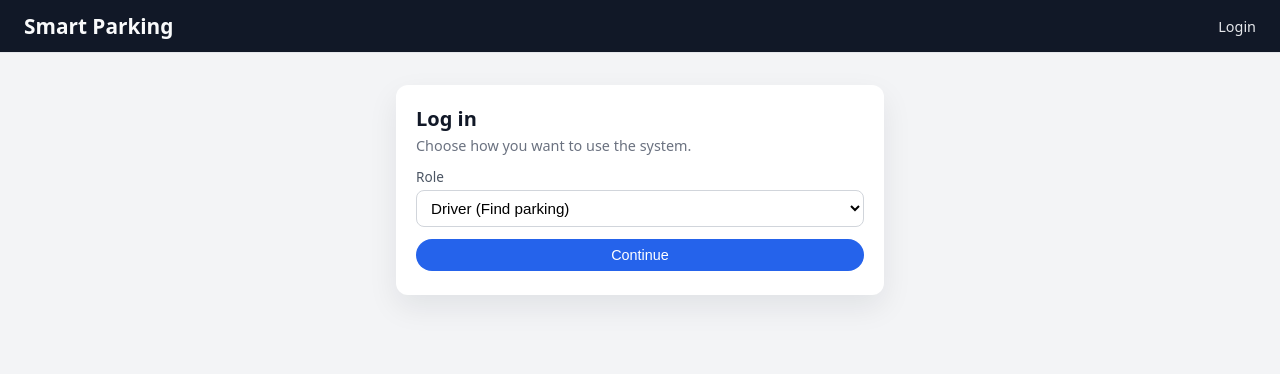
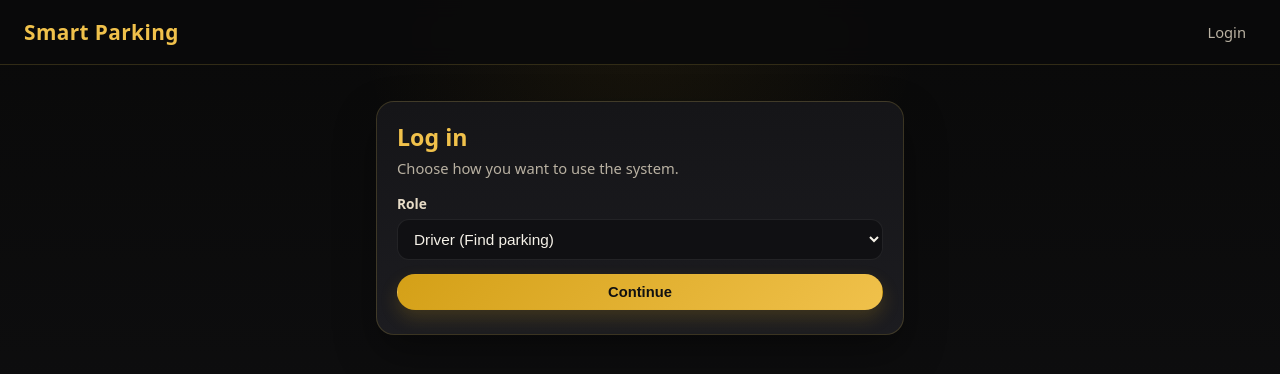
Before and after one commit to AryanManda/EZPARK, a React app in the folder frontend/: page /login in a window 1280 px wide. Shown: the top 374 px of the page. Built offline with nearby package versions, Linux system fonts and the light colour scheme; the HTML template or start-up script is replaced by a standard one.

Commit message:
updated ui, fixed logic for add car

```diff
--- a/frontend/src/App.css
+++ b/frontend/src/App.css
@@ -1,38 +1,75 @@
 /* src/App.css */
 
-/* ---------- Global reset ---------- */
 *,
 *::before,
 *::after {
   box-sizing: border-box;
 }
 
+:root {
+  --bg: #0b0b0c;
+  --bg-elevated: #121214;
+  --surface: #151518;
+  --surface-2: #1c1c20;
+  --surface-3: #232329;
+  --border: rgba(255, 215, 90, 0.16);
+  --border-strong: rgba(255, 215, 90, 0.32);
+  --text: #f5f1e8;
+  --muted: #b9b1a2;
+  --muted-soft: #928978;
+  --gold: #d4a017;
+  --gold-strong: #f0c14b;
+  --gold-soft: rgba(212, 160, 23, 0.12);
+  --danger: #d65c5c;
+  --danger-soft: rgba(214, 92, 92, 0.12);
+  --success: #3fbf7f;
+  --success-soft: rgba(63, 191, 127, 0.12);
+  --shadow: 0 18px 40px rgba(0, 0, 0, 0.35);
+  --radius-sm: 10px;
+  --radius-md: 14px;
+  --radius-lg: 18px;
+}
+
+html,
+body,
+#root {
+  min-height: 100%;
+}
+
 body {
   margin: 0;
   font-family: system-ui, -apple-system, BlinkMacSystemFont, "Segoe UI",
     sans-serif;
-  background: #f3f4f6;
-  color: #111827;
+  background:
+    radial-gradient(circle at top, rgba(212, 160, 23, 0.08), transparent 28%),
+    linear-gradient(180deg, #090909 0%, #121214 100%);
+  color: var(--text);
 }
 
-/* ---------- Layout ---------- */
 .app-root {
   min-height: 100vh;
 }
 
 .header {
-  padding: 12px 24px;
-  border-bottom: 1px solid #e5e7eb;
-  background: #111827;
-  color: #f9fafb;
+  padding: 14px 24px;
+  border-bottom: 1px solid var(--border);
+  background: rgba(10, 10, 11, 0.92);
+  color: var(--text);
   display: flex;
   justify-content: space-between;
   align-items: center;
+  backdrop-filter: blur(10px);
+  position: sticky;
+  top: 0;
+  z-index: 20;
 }
 
 .logo {
   margin: 0;
   font-size: 1.3rem;
+  font-weight: 700;
+  color: var(--gold-strong);
+  letter-spacing: 0.02em;
 }
 
 .nav {
@@ -42,63 +79,69 @@ body {
 }
 
 .nav-link {
-  color: #e5e7eb;
+  color: var(--muted);
   text-decoration: none;
-  font-size: 0.9rem;
+  font-size: 0.92rem;
+  padding: 8px 10px;
+  border-radius: 999px;
+  transition: 0.18s ease;
 }
 
 .nav-link:hover {
-  text-decoration: underline;
+  color: var(--gold-strong);
+  background: var(--gold-soft);
+  text-decoration: none;
 }
 
 .main-single {
-  max-width: 520px;
-  margin: 32px auto 40px;
+  max-width: 560px;
+  margin: 36px auto 48px;
   padding: 0 16px;
 }
 
 .panel {
-  background: #ffffff;
-  border-radius: 12px;
-  padding: 20px 20px 24px;
-  box-shadow: 0 12px 30px rgba(15, 23, 42, 0.08);
+  background: linear-gradient(180deg, var(--surface) 0%, var(--surface-2) 100%);
+  border: 1px solid var(--border);
+  border-radius: var(--radius-lg);
+  padding: 22px 20px 24px;
+  box-shadow: var(--shadow);
 }
 
-/* ---------- Typography ---------- */
 .section-title {
-  margin: 0 0 4px;
-  font-size: 1.25rem;
+  margin: 0 0 6px;
+  font-size: 1.45rem;
+  line-height: 1.2;
+  color: var(--gold-strong);
 }
 
 .section-help {
-  margin: 0 0 12px;
-  font-size: 0.9rem;
-  color: #6b7280;
+  margin: 0 0 16px;
+  font-size: 0.92rem;
+  color: var(--muted);
 }
 
 .muted {
-  color: #6b7280;
-  font-size: 0.85rem;
+  color: var(--muted);
+  font-size: 0.88rem;
 }
 
-/* ---------- Forms ---------- */
 .form-inline {
   display: flex;
-  gap: 8px;
-  margin-bottom: 8px;
+  gap: 10px;
+  margin-bottom: 10px;
 }
 
 .form-vertical {
   display: flex;
   flex-direction: column;
-  gap: 12px;
-  margin-top: 4px;
+  gap: 14px;
+  margin-top: 6px;
 }
 
 .field {
   display: flex;
   flex-direction: column;
-  gap: 4px;
+  gap: 6px;
 }
 
 .field-row {
@@ -106,49 +149,62 @@ body {
   gap: 12px;
 }
 
-@media (max-width: 600px) {
-  .field-row {
-    flex-direction: column;
-  }
-}
-
 .field-label {
-  font-size: 0.85rem;
-  font-weight: 500;
-  color: #4b5563;
+  font-size: 0.86rem;
+  font-weight: 600;
+  color: #e7dcc7;
 }
 
 .field-hint {
   font-size: 0.78rem;
-  color: #9ca3af;
+  color: var(--muted-soft);
 }
 
-.input {
+.input,
+select {
   flex: 1;
-  padding: 8px 10px;
-  border-radius: 8px;
-  border: 1px solid #d1d5db;
-  font-size: 0.95rem;
-  background: #ffffff;
+  width: 100%;
+  padding: 10px 12px;
+  border-radius: 12px;
+  border: 1px solid rgba(255, 255, 255, 0.08);
+  font-size: 0.96rem;
+  background: #101013;
+  color: var(--text);
+  transition: border-color 0.18s ease, box-shadow 0.18s ease,
+    background 0.18s ease;
 }
 
-/* ---------- Buttons ---------- */
+.input::placeholder {
+  color: #7e7568;
+}
+
+.input:focus,
+select:focus {
+  outline: none;
+  border-color: var(--gold);
+  box-shadow: 0 0 0 3px rgba(212, 160, 23, 0.18);
+  background: #121216;
+}
+
 .btn {
   border-radius: 999px;
-  border: none;
-  padding: 8px 16px;
-  font-size: 0.9rem;
+  border: 1px solid transparent;
+  padding: 9px 16px;
+  font-size: 0.92rem;
+  font-weight: 600;
   cursor: pointer;
-  transition: background 0.15s ease, color 0.15s ease, transform 0.05s ease;
+  transition: background 0.18s ease, color 0.18s ease,
+    border-color 0.18s ease, transform 0.08s ease, box-shadow 0.18s ease;
 }
 
 .btn.primary {
-  background: #2563eb;
-  color: #ffffff;
+  background: linear-gradient(135deg, #d4a017 0%, #f0c14b 100%);
+  color: #111111;
+  box-shadow: 0 8px 18px rgba(212, 160, 23, 0.2);
 }
 
 .btn.primary:hover:not(:disabled) {
-  background: #1d4ed8;
+  filter: brightness(1.04);
   transform: translateY(-1px);
 }
 
@@ -157,45 +213,75 @@ body {
   font-size: 0.8rem;
 }
 
+.btn:not(.primary) {
+  background: transparent;
+  color: var(--gold-strong);
+  border-color: var(--border);
+}
+
+.btn:not(.primary):hover:not(:disabled) {
+  background: var(--gold-soft);
+}
+
 .btn:disabled {
   opacity: 0.6;
   cursor: default;
   transform: none;
+  box-shadow: none;
 }
 
-/* ---------- Alerts ---------- */
 .alert {
-  border-radius: 8px;
+  border-radius: 12px;
   padding: 10px 12px;
   font-size: 0.9rem;
   margin-top: 10px;
 }
 
 .alert.error {
-  background: #fef2f2;
-  color: #991b1b;
-  border: 1px solid #fecaca;
+  background: var(--danger-soft);
+  color: #ffb4b4;
+  border: 1px solid rgba(214, 92, 92, 0.28);
 }
 
 .alert.success {
-  background: #ecfdf3;
-  color: #166534;
-  border: 1px solid #bbf7d0;
+  background: var(--success-soft);
+  color: #9ae6b4;
+  border: 1px solid rgba(63, 191, 127, 0.28);
 }
 
-/* ---------- Parking list & cards ---------- */
+.filter-row {
+  display: flex;
+  align-items: center;
+  justify-content: space-between;
+  gap: 12px;
+  margin: 10px 0 6px;
+}
+
+.checkbox-row {
+  display: flex;
+  align-items: center;
+  gap: 8px;
+  color: var(--muted);
+  font-size: 0.9rem;
+}
+
+.filter-select {
+  max-width: 210px;
+}
+
 .list {
-  margin-top: 12px;
+  margin-top: 14px;
   display: flex;
   flex-direction: column;
-  gap: 10px;
+  gap: 12px;
 }
 
 .parking-card {
-  border-radius: 10px;
-  border: 1px solid #e5e7eb;
-  padding: 12px 14px;
-  background: #f9fafb;
+  border-radius: var(--radius-md);
+  border: 1px solid var(--border);
+  padding: 14px 14px;
+  background: linear-gradient(180deg, var(--surface) 0%, var(--surface-2) 100%);
+  box-shadow: var(--shadow);
 }
 
 .parking-card.disabled {
@@ -206,35 +292,55 @@ body {
   display: flex;
   justify-content: space-between;
   align-items: center;
+  gap: 12px;
+}
+
+.card-header h3 {
+  margin: 0;
+  font-size: 1rem;
+  color: var(--text);
 }
 
 .chip {
-  background: #e5f3ff;
-  color: #1d4ed8;
+  background: var(--gold-soft);
+  color: var(--gold-strong);
+  border: 1px solid var(--border);
   border-radius: 999px;
-  padding: 3px 10px;
+  padding: 4px 10px;
   font-size: 0.75rem;
+  white-space: nowrap;
+}
+
+.chip-active {
+  background: var(--success-soft);
+  color: #9ae6b4;
+  border-color: rgba(63, 191, 127, 0.24);
 }
 
 .status-ok {
-  color: #15803d;
-  font-weight: 600;
+  color: #9ae6b4;
+  font-weight: 700;
 }
 
 .status-bad {
-  color: #b91c1c;
-  font-weight: 600;
+  color: #ff9c9c;
+  font-weight: 700;
 }
 
-/* ---------- Skeleton ---------- */
+.active-session {
+  border-color: var(--border-strong);
+  box-shadow: 0 18px 40px rgba(0, 0, 0, 0.35),
+    0 0 0 1px rgba(240, 193, 75, 0.08);
+}
+
 .list-skeleton {
   margin-top: 12px;
 }
 
 .skeleton-row {
   height: 56px;
-  border-radius: 10px;
-  background: linear-gradient(90deg, #e5e7eb 25%, #f3f4f6 50%, #e5e7eb 75%);
+  border-radius: 12px;
+  background: linear-gradient(90deg, #19191d 25%, #232329 50%, #19191d 75%);
   background-size: 200% 100%;
   animation: pulse 1.4s ease-in-out infinite;
   margin-bottom: 8px;
@@ -248,3 +354,26 @@ body {
     background-position: -200% 0;
   }
 }
+
+@media (max-width: 600px) {
+  .field-row,
+  .form-inline,
+  .filter-row {
+    flex-direction: column;
+  }
+
+  .filter-select {
+    max-width: 100%;
+  }
+
+  .header {
+    padding: 14px 16px;
+    align-items: flex-start;
+    gap: 12px;
+    flex-direction: column;
+  }
+
+  .nav {
+    flex-wrap: wrap;
+  }
+}
```
Also changed, not shown: frontend/src/findParking.jsx (+121 -71 lines), frontend/src/registerLot.jsx (+37 -23 lines), 1 other file (tests, documents, lock files or other folders).
